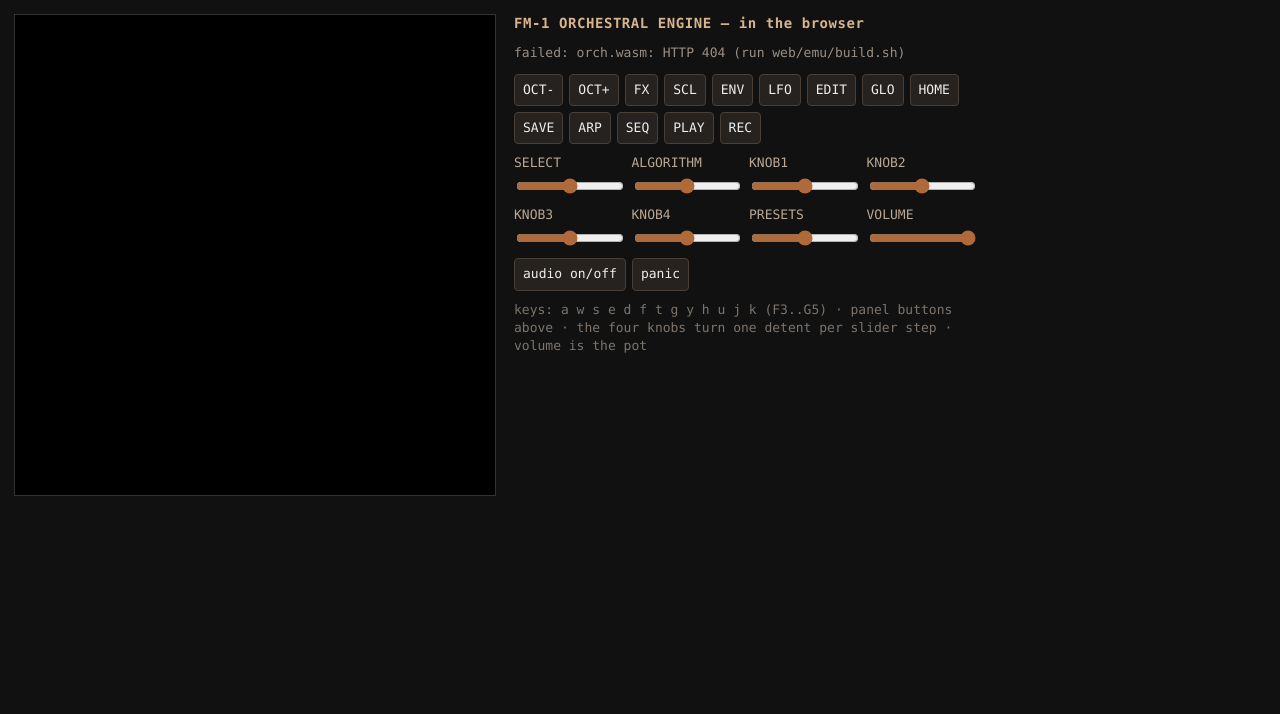
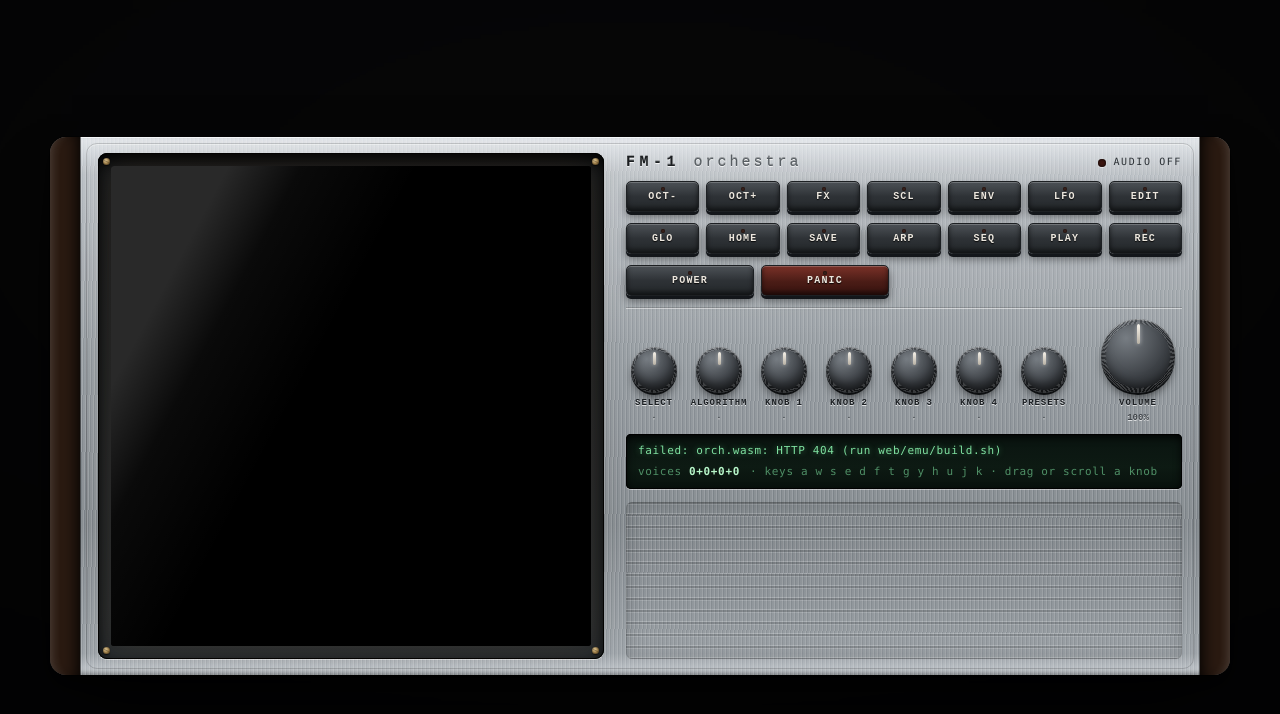
Before and after one commit to Plieuw/fm1orkestpm, a plain HTML site: page web/emu/index.html in a window 1280 px wide. Drawn offline with Linux system fonts and the light colour scheme; no server answers.

Commit message:
Browser UI: the page as hardware
The same canvas, buttons and knobs, laid out on a front panel: plate and
indicator, two rows of caps, power and panic, eight knurled knobs, a status
readout and a vent. Knobs turn by dragging, wheel or arrow keys.

```diff
--- a/web/emu/index.html
+++ b/web/emu/index.html
@@ -1,103 +1,117 @@
 <!doctype html>
 <!-- SPDX-License-Identifier: GPL-3.0-or-later -->
 <!-- The FM-1 orchestral engine in a browser: build/emu/orch.wasm (see
-     web/emu/build.sh) drawn on a canvas, played through an AudioWorklet, with
-     the panel's 14 buttons, 4 knobs and the volume pot under the mouse and the
-     keyboard on the computer's keys. Modelled on HAWK CHUA's web/emu. -->
+     web/emu/build.sh) in a 240x240 panel behind glass on a machined front
+     panel. The panel itself is the firmware's, not a mock-up: every pixel and
+     every legend comes from app/orch_ui.c. Photographs: assets/CREDITS.md. -->
 <html lang="en">
 <head>
 <meta charset="utf-8">
 <meta name="viewport" content="width=device-width,initial-scale=1">
 <title>FM-1 orchestral engine</title>
-<style>
-  :root { color-scheme: dark; }
-  body { margin: 0; background: #111; color: #ddd;
-         font: 13px/1.4 ui-monospace, Menlo, Consolas, monospace;
-         display: flex; gap: 18px; padding: 14px; flex-wrap: wrap; }
-  canvas { width: 480px; height: 480px; image-rendering: pixelated;
-           border: 1px solid #333; background: #000; }
-  .col { display: flex; flex-direction: column; gap: 10px; max-width: 460px; }
-  .row { display: flex; gap: 6px; flex-wrap: wrap; align-items: center; }
-  button { background: #26221f; color: #eee; border: 1px solid #4a3f36;
-           padding: 6px 8px; border-radius: 4px; font: inherit; cursor: pointer; }
-  button:active { background: #5c4a3d; }
-  .knobs { display: grid; grid-template-columns: repeat(4, 1fr); gap: 10px; }
-  .knobs label { display: flex; flex-direction: column; gap: 4px; color: #b9a894; }
-  input[type=range] { width: 100%; accent-color: #b06a3a; }
-  #status { color: #9a8f86; min-height: 20px; }
-  h1 { font-size: 14px; margin: 0; color: #d7b48d; letter-spacing: .04em; }
-</style>
+<link rel="stylesheet" href="hardware.css">
 </head>
 <body>
-<canvas id="lcd" width="240" height="240"></canvas>
+<div class="room"></div>
 
-<div class="col">
-  <h1>FM-1 ORCHESTRAL ENGINE — in the browser</h1>
-  <div id="status">loading build/emu/orch.wasm …</div>
+<div class="stage">
+  <div class="device">
+    <div class="cheek"></div>
 
-  <div class="row" id="buttons"></div>
+    <div class="front">
+      <div class="bezel">
+        <canvas id="lcd" width="240" height="240"></canvas>
+        <div class="glass"></div>
+        <span class="screw a"></span><span class="screw b"></span>
+        <span class="screw c"></span><span class="screw d"></span>
+      </div>
 
-  <div class="knobs">
-    <label>SELECT<input id="e0" type="range" min="0" max="24" step="1" value="12"></label>
-    <label>ALGORITHM<input id="e1" type="range" min="0" max="24" step="1" value="12"></label>
-    <label>KNOB1<input id="e2" type="range" min="0" max="100" step="1" value="50"></label>
-    <label>KNOB2<input id="e3" type="range" min="0" max="100" step="1" value="50"></label>
-    <label>KNOB3<input id="e4" type="range" min="0" max="100" step="1" value="50"></label>
-    <label>KNOB4<input id="e5" type="range" min="0" max="100" step="1" value="50"></label>
-    <label>PRESETS<input id="e6" type="range" min="0" max="24" step="1" value="12"></label>
-    <label>VOLUME<input id="vol" type="range" min="0" max="1023" step="1" value="1023"></label>
-  </div>
+      <div class="controls">
+        <div class="plate">
+          <div class="brand">FM-1 <span>orchestra</span></div>
+          <div class="power" id="powerled"><i></i><span id="powertext">audio off</span></div>
+        </div>
 
-  <div class="row">
-    <button id="power">audio on/off</button>
-    <button id="panic">panic</button>
-    <span id="voices"></span>
-  </div>
+        <div class="btnrow" id="row1"></div>
+        <div class="btnrow" id="row2"></div>
+        <div class="knobs" id="knobs"></div>
 
-  <div id="help" style="color:#7d746c">
-    keys: a w s e d f t g y h u j k (F3..G5) · panel buttons above ·
-    the four knobs turn one detent per slider step · volume is the pot
+        <div class="readout">
+          <div class="line"><span id="status">loading build/emu/orch.wasm …</span></div>
+          <div class="line dim">
+            <span>voices <b id="voices">0+0+0+0</b></span>
+            <span>· keys a w s e d f t g y h u j k · drag or scroll a knob</span>
+          </div>
+        </div>
+
+        <div class="grille" aria-hidden="true"></div>
+      </div>
+    </div>
+
+    <div class="cheek r"></div>
   </div>
 </div>
 
 <script>
-const PANEL = ["OCT-", "OCT+", "FX", "SCL", "ENV", "LFO", "EDIT", "GLO",
-               "HOME", "SAVE", "ARP", "SEQ", "PLAY", "REC"];
+const PANEL = ["OCT-", "OCT+", "FX", "SCL", "ENV", "LFO", "EDIT",
+               "GLO", "HOME", "SAVE", "ARP", "SEQ", "PLAY", "REC"];
 const KEYMAP = { a: 0, w: 1, s: 2, e: 3, d: 4, f: 5, t: 6, g: 7, y: 8, h: 9,
                  u: 10, j: 11, k: 12, o: 13, l: 14, p: 15, ";": 16, "'": 17 };
-const noteOf = (i) => 53 + i;               // F3 = MIDI 53, as the board's keys
+const noteOf = (i) => 53 + i;                 // F3 = MIDI 53, as the board's keys
+const KNOBS = [{ k: 0, label: "SELECT" }, { k: 1, label: "ALGORITHM" },
+               { k: 2, label: "KNOB 1" }, { k: 3, label: "KNOB 2" },
+               { k: 4, label: "KNOB 3" }, { k: 5, label: "KNOB 4" },
+               { k: 6, label: "PRESETS" }, { pot: true, label: "VOLUME" }];
 
-let wasm, e, mem, audio, node, wport;
-let ms = 0, keys = 0, buttons = 0;
-let held = new Map();
+let e, audio, wport, ms = 0, keys = 0, buttons = 0, pot = 1023;
+
 const lcd = document.getElementById("lcd");
 const ctx2d = lcd.getContext("2d");
 const img = ctx2d.createImageData(240, 240);
-const status = document.getElementById("status");
+const statusEl = document.getElementById("status");
+const voicesEl = document.getElementById("voices");
+const led = document.getElementById("powerled");
+const powerText = document.getElementById("powertext");
 
-function setStatus(t) { status.textContent = t; }
-function u16(ptr, i) { return new DataView(e.memory.buffer).getUint16(ptr + 2 * i, true); }
+const setStatus = (t) => { statusEl.textContent = t; };
 
 async function start() {
   const res = await fetch("../../build/emu/orch.wasm");
   if (!res.ok) throw new Error(`orch.wasm: HTTP ${res.status} (run web/emu/build.sh)`);
-  const bytes = await res.arrayBuffer();
-  ({ instance: { exports: e } } = await WebAssembly.instantiate(bytes, { env: {} }));
+  const { instance } = await WebAssembly.instantiate(await res.arrayBuffer(), { env: {} });
+  e = instance.exports;
   e.emu_init();
   draw();
-  tick();
-  setStatus("running · press a key or a panel button");
+  frame();
+  setStatus("engine running · press a key");
 }
 
-/* The control task, the engine and the screen, at about 60 Hz. The engine is
- * rendered here whether or not there is an audio device, so the panel shows
- * live voices in a headless browser too; when audio is on, the same blocks go
- * to the worklet. Six blocks of 128 frames is 768 frames a frame at 60 Hz,
- * about the 800 a 48 kHz device plays. */
+/* -------------------------------------------------------------- drawing --- */
+function draw() {
+  const fb = e.emu_fb();
+  const dv = new DataView(e.memory.buffer);
+  const d = img.data;
+  for (let i = 0; i < 240 * 240; i++) {
+    const c = dv.getUint16(fb + 2 * i, true);
+    d[4 * i] = ((c >> 11) & 31) * 8.23;
+    d[4 * i + 1] = ((c >> 5) & 63) * 4.04;
+    d[4 * i + 2] = (c & 31) * 8.23;
+    d[4 * i + 3] = 255;
+  }
+  ctx2d.putImageData(img, 0, 0);
+  voicesEl.textContent = [0, 1, 2, 3].map((p) => e.emu_voices(p)).join("+");
+}
+
+/* -------------------------------------------------------------- engine --- */
+/* The control task, the engine and the screen at about 60 Hz. The engine runs
+ * whether or not there is an audio device, so a headless browser still shows
+ * live voices; with audio on the same blocks go to the worklet. Six blocks of
+ * 128 frames is 768 frames a frame at 60 Hz, about the 800 a 48 kHz device
+ * plays. */
 const BLOCKS_PER_FRAME = 6;
 let lastBuffer = null;
 
-function tick() {
+function frame() {
   ms += 16;
   e.emu_tick(ms);
   const frames = e.emu_frames();
@@ -106,62 +120,50 @@ function tick() {
     if (audio && wport) wport.postMessage(blockToFloat(frames), [lastBuffer]);
   }
   draw();
-  requestAnimationFrame(tick);
+  requestAnimationFrame(frame);
 }
 
 function blockToFloat(frames) {
   const p = e.emu_audio();
+  const dv = new DataView(e.memory.buffer);
   const f = new Float32Array(2 * frames);
-  const dv = new DataView(e.memory.buffer);
-  for (let s = 0; s < 2 * frames; s++)
-    f[s] = dv.getInt32(p + 4 * s, true) / 8388608;   // Q23 to -1..1
+  for (let s = 0; s < 2 * frames; s++) f[s] = dv.getInt32(p + 4 * s, true) / 8388608;
   lastBuffer = f.buffer;
   return f;
 }
 
-function draw() {
-  const fb = e.emu_fb();
-  const d = img.data;
-  for (let i = 0; i < 240 * 240; i++) {
-    const c = u16(fb, i);
-    d[4 * i] = ((c >> 11) & 31) * 255 / 31;
-    d[4 * i + 1] = ((c >> 5) & 63) * 255 / 63;
-    d[4 * i + 2] = (c & 31) * 255 / 31;
-    d[4 * i + 3] = 255;
-  }
-  ctx2d.putImageData(img, 0, 0);
-  document.getElementById("voices").textContent =
-    `voices ${[0, 1, 2, 3].map((p) => e.emu_voices(p)).join("+")}`;
-}
-
-/* audio: the same blocks the page renders, queued to the worklet */
+/* ----------------------------------------------------------------- audio --- */
 async function audioOn() {
   if (audio) return;
   try {
     audio = new AudioContext({ sampleRate: 48000 });
     await audio.audioWorklet.addModule("orch-worklet.js");
-    node = new AudioWorkletNode(audio, "orch-out", { outputChannelCount: [2] });
-    wport = node.port;                    // blocks go straight to the worklet
+    const node = new AudioWorkletNode(audio, "orch-out", { outputChannelCount: [2] });
+    wport = node.port;
     node.connect(audio.destination);
     await audio.resume();
+    led.classList.add("on");
+    powerText.textContent = "audio on";
     setStatus(`audio on · ${audio.sampleRate} Hz · ${audio.state}`);
   } catch (err) {
     audio = null; wport = null;
+    led.classList.remove("on");
     setStatus(`audio failed: ${err && err.message ? err.message : err}`);
   }
 }
 
-/* input */
-function noteOn(i) {
-  keys |= 1 << i;
-  e.emu_key(keys);
-  e.emu_note(0, noteOf(i), 100);               // the panel's own key path
+function audioOff() {
+  if (!audio) return;
+  audio.close();
+  audio = null; wport = null;
+  led.classList.remove("on");
+  powerText.textContent = "audio off";
+  setStatus("audio off");
 }
-function noteOff(i) {
-  keys &= ~(1 << i);
-  e.emu_key(keys);
-  e.emu_note(0, noteOf(i), 0);
-}
+
+/* ----------------------------------------------------------------- input --- */
+function noteOn(i) { keys |= 1 << i; e.emu_key(keys); e.emu_note(0, noteOf(i), 100); }
+function noteOff(i) { keys &= ~(1 << i); e.emu_key(keys); e.emu_note(0, noteOf(i), 0); }
 
 addEventListener("keydown", (ev) => {
   if (ev.repeat) return;
@@ -173,32 +175,101 @@ addEventListener("keyup", (ev) => {
   if (i !== undefined) { noteOff(i); ev.preventDefault(); }
 });
 
-for (const [i, label] of PANEL.entries()) {
+/* the panel's 14 buttons: real caps, each with its own indicator */
+function makeButton(label, index, extra) {
   const b = document.createElement("button");
+  b.className = "btn" + (extra || "");
   b.textContent = label;
-  b.onpointerdown = () => { buttons |= 1 << i; e.emu_button(buttons); };
-  b.onpointerup = b.onpointerleave = () => { buttons &= ~(1 << i); e.emu_button(buttons); };
-  document.getElementById("buttons").append(b);
+  if (index >= 0) {
+    const press = (on) => {
+      buttons = on ? buttons | (1 << index) : buttons & ~(1 << index);
+      e.emu_button(buttons);
+      b.classList.toggle("down", on);
+    };
+    b.addEventListener("pointerdown", (ev) => { b.setPointerCapture(ev.pointerId); press(true); });
+    b.addEventListener("pointerup", () => press(false));
+    b.addEventListener("pointercancel", () => press(false));
+    b.addEventListener("keydown", (ev) => {
+      if (ev.key === " " || ev.key === "Enter") { press(true); ev.preventDefault(); }
+    });
+    b.addEventListener("keyup", () => press(false));
+  }
+  return b;
 }
 
-for (let k = 0; k < 7; k++) {
-  const el = document.getElementById("e" + k);
-  let last = +el.value;
-  el.oninput = () => {
-    const now = +el.value;
-    e.emu_turn(k, now - last);                 // the panel wants detents
-    last = now;
+const row1 = document.getElementById("row1");
+const row2 = document.getElementById("row2");
+PANEL.forEach((label, i) => (i < 7 ? row1 : row2).append(makeButton(label, i)));
+
+const util = document.createElement("div");
+util.className = "util";
+const powerBtn = makeButton("POWER", -1);
+powerBtn.onclick = () => (audio ? audioOff() : audioOn());
+const panicBtn = makeButton("PANIC", -1, " panic");
+panicBtn.onclick = () => { keys = 0; e.emu_key(0); e.emu_note(0, 0, 0); };
+util.append(powerBtn, panicBtn);
+document.getElementById("knobs").before(util);
+
+/* knurled knobs: drag, wheel or arrows, one detent per 12 px */
+function makeKnob(cfg) {
+  const wrap = document.createElement("div");
+  wrap.className = "knob" + (cfg.pot ? " big" : "");
+  const cap = document.createElement("div");
+  cap.className = "cap";
+  cap.tabIndex = 0;
+  cap.setAttribute("role", "slider");
+  cap.setAttribute("aria-label", cfg.label);
+  const name = document.createElement("div");
+  name.textContent = cfg.label;
+  const read = document.createElement("div");
+  read.className = "read";
+  read.textContent = cfg.pot ? "100%" : "·";
+  wrap.append(cap, name, read);
+
+  let angle = 0, value = cfg.pot ? pot : 0;
+  const turn = (detents) => {
+    if (!detents) return;
+    angle = Math.max(-150, Math.min(150, angle + detents * 13));
+    cap.style.setProperty("--a", angle + "deg");
+    if (cfg.pot) {
+      pot = Math.max(0, Math.min(1023, pot + detents * 32));
+      e.emu_knob(pot);
+      read.textContent = Math.round((pot / 1023) * 100) + "%";
+    } else {
+      e.emu_turn(cfg.k, detents);
+      value += detents;
+      read.textContent = value > 0 ? "+" + value : String(value);
+    }
   };
+
+  const STEPS = 12;
+  let drag = null;
+  cap.addEventListener("pointerdown", (ev) => {
+    cap.setPointerCapture(ev.pointerId);
+    drag = { y: ev.clientY, sent: 0 };
+    cap.focus();
+  });
+  cap.addEventListener("pointermove", (ev) => {
+    if (!drag) return;
+    const steps = Math.round((drag.y - ev.clientY) / STEPS);
+    if (steps !== drag.sent) { turn(steps - drag.sent); drag.sent = steps; }
+  });
+  const end = () => { drag = null; };
+  cap.addEventListener("pointerup", end);
+  cap.addEventListener("pointercancel", end);
+  cap.addEventListener("wheel", (ev) => {
+    turn(ev.deltaY < 0 ? 1 : -1);
+    ev.preventDefault();
+  }, { passive: false });
+  cap.addEventListener("keydown", (ev) => {
+    if (ev.key === "ArrowUp" || ev.key === "ArrowRight") { turn(1); ev.preventDefault(); }
+    if (ev.key === "ArrowDown" || ev.key === "ArrowLeft") { turn(-1); ev.preventDefault(); }
+  });
+
+  document.getElementById("knobs").append(wrap);
 }
-document.getElementById("vol").oninput = (ev) => e.emu_knob(+ev.target.value);
-document.getElementById("power").onclick = () => {
-  if (audio) { audio.close(); audio = null; wport = null; setStatus("audio off"); }
-  else audioOn();
-};
-document.getElementById("panic").onclick = () => {
-  e.emu_note(0, 0, 0);
-  keys = 0; e.emu_key(0);
-};
+
+KNOBS.forEach(makeKnob);
 
 start().catch((err) => setStatus(`failed: ${err.message}`));
 </script>
```
